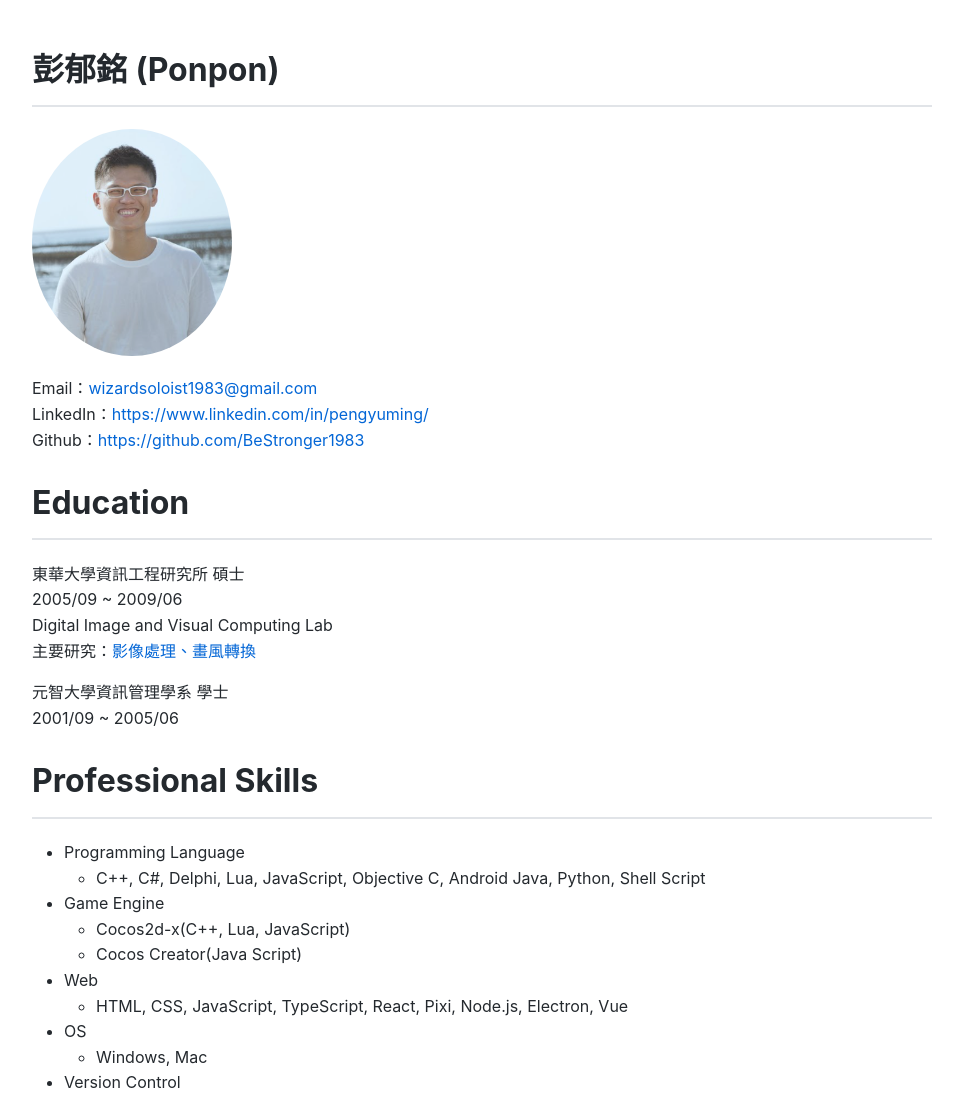
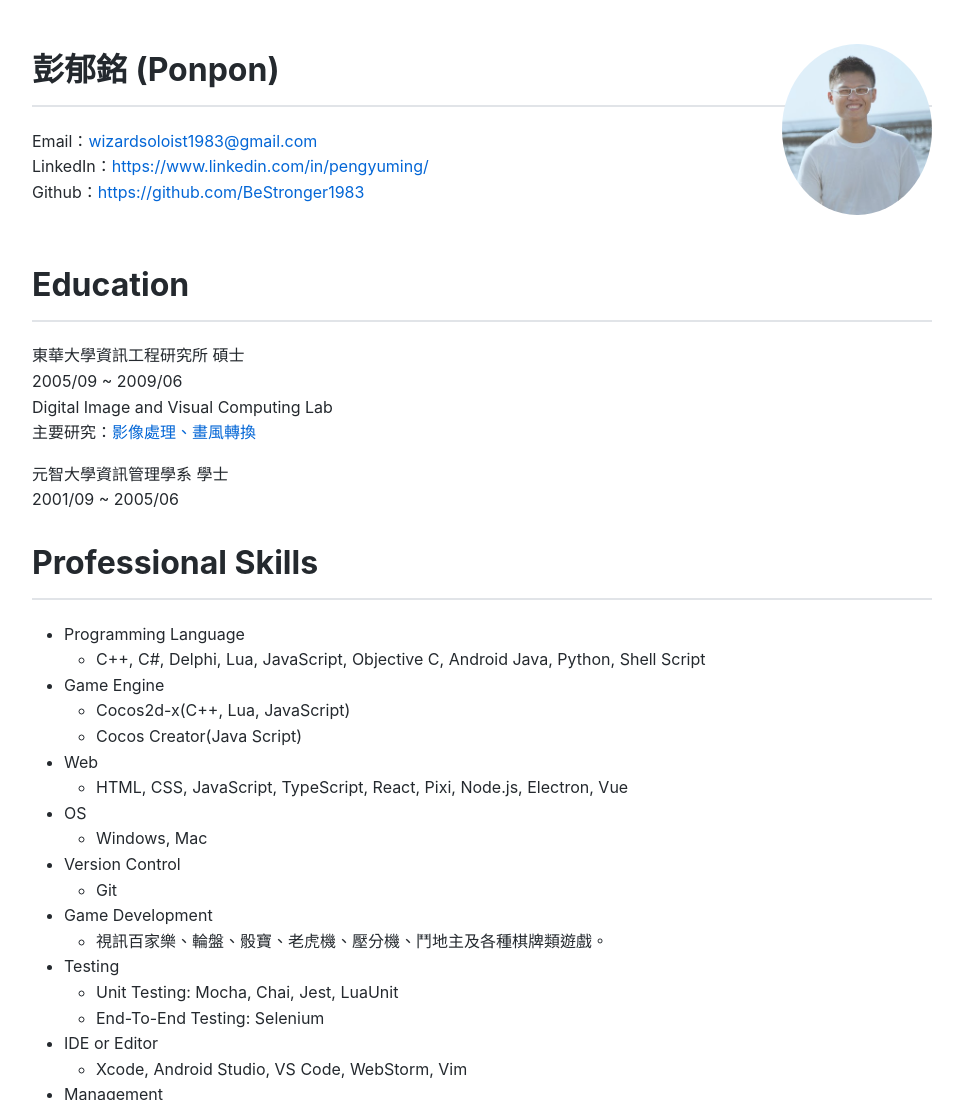
Before and after one commit to BeStronger1983/Resume, a plain HTML site: page index.html in a window 1280 px wide. Shown: the top 1100 px of the page, without its empty margins (158-1121 px from the left). Drawn offline with Linux system fonts and the light colour scheme.

Commit message:
Move photo to top right corner

```diff
--- a/index.html
+++ b/index.html
@@ -14,11 +14,15 @@
             padding: 20px;
             background-color: #ffffff;
         }
+        .header {
+            position: relative;
+            margin-bottom: 20px;
+        }
         img {
-            max-width: 200px;
+            max-width: 150px;
             border-radius: 50%;
-            display: block;
-            margin: 20px 0;
+            float: right;
+            margin: 0 0 20px 20px;
         }
         h1 {
             border-bottom: 2px solid #e1e4e8;
@@ -41,16 +45,21 @@
             border-radius: 3px;
             font-family: SFMono-Regular, Consolas, "Liberation Mono", Menlo, monospace;
         }
+        .clear {
+            clear: both;
+        }
     </style>
 </head>
 <body>
-    <h1><strong>彭郁銘 (Ponpon)</strong></h1>
+    <div class="header">
+        <img src="./picture.png" alt="照片">
+        <h1><strong>彭郁銘 (Ponpon)</strong></h1>
 
-    <img src="./picture.png" alt="照片">
-
-    <p>Email：<a href="mailto:wizardsoloist1983@gmail.com">wizardsoloist1983@gmail.com</a><br>
-    LinkedIn：<a href="https://www.linkedin.com/in/pengyuming/">https://www.linkedin.com/in/pengyuming/</a><br>
-    Github：<a href="https://github.com/BeStronger1983">https://github.com/BeStronger1983</a></p>
+        <p>Email：<a href="mailto:wizardsoloist1983@gmail.com">wizardsoloist1983@gmail.com</a><br>
+        LinkedIn：<a href="https://www.linkedin.com/in/pengyuming/">https://www.linkedin.com/in/pengyuming/</a><br>
+        Github：<a href="https://github.com/BeStronger1983">https://github.com/BeStronger1983</a></p>
+        <div class="clear"></div>
+    </div>
 
     <h1><strong>Education</strong></h1>
 
```
